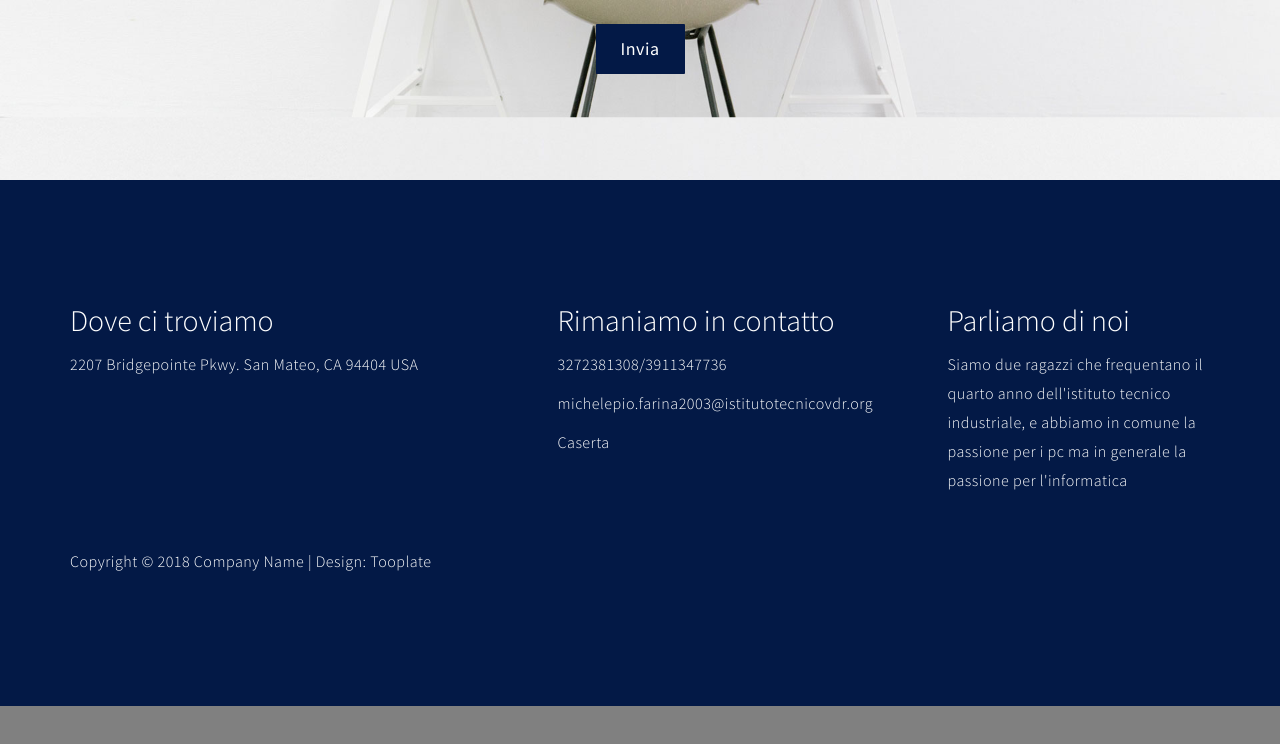
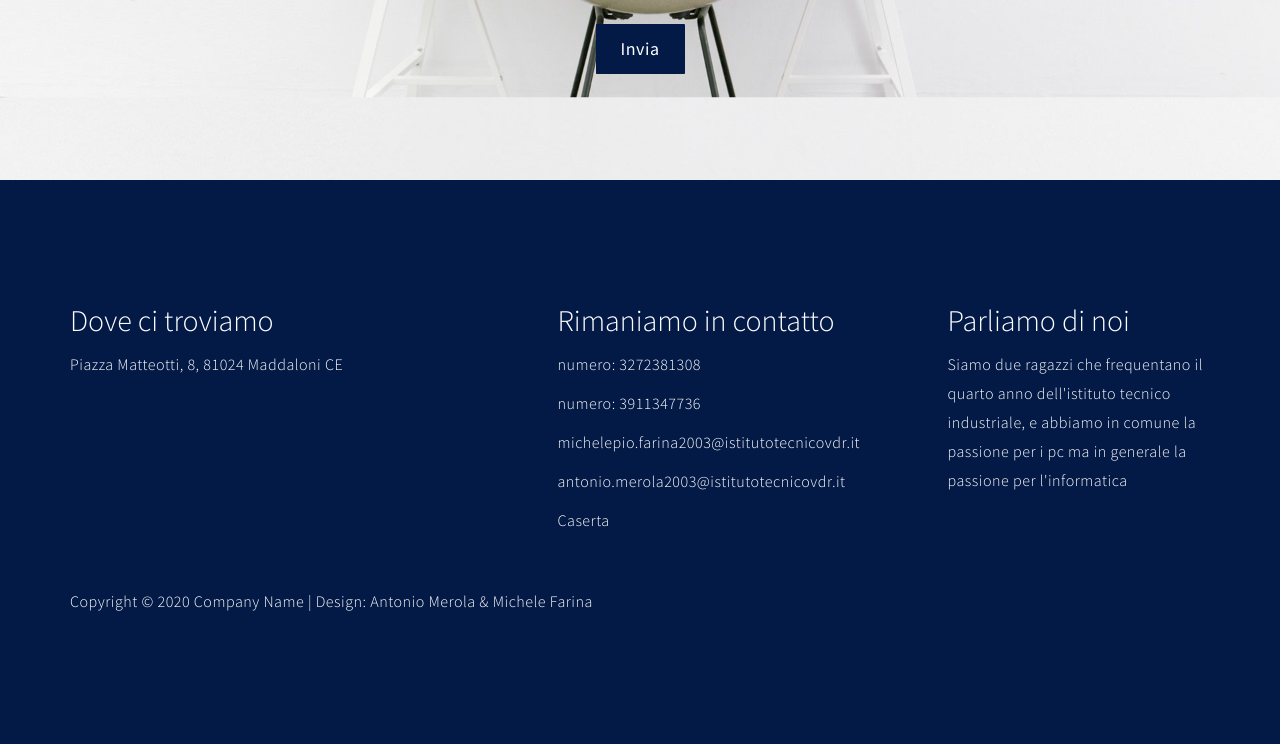
Before and after one commit to ANTM3ROLA/sito, a plain HTML site: page index.html in a window 1280 px wide. Shown: the part 4198-4942 px from the top of the page. Before the commit the page ends 4904 px from the top, so only its background shows below. Drawn offline with Linux system fonts and the light colour scheme; files whose address does not match are found by name.

Commit message:
modifiche

```diff
--- a/index.html
+++ b/index.html
@@ -125,6 +125,7 @@ http://www.tooplate.com/view/2099-scenic
                     <div class="project-item">
                          <a href="project-image1.jpeg" class="image-popup">
                               <img src="project-image1.jpg" class="img-responsive" alt="">
+
 
                               <div class="project-overlay">
                                    <div class="project-info">
@@ -302,9 +303,7 @@ http://www.tooplate.com/view/2099-scenic
 
                <div class="col-md-5 col-sm-6">
                     <h2>Dove ci troviamo</h2>
-                    <p>2207 Bridgepointe Pkwy.
-                         San Mateo, CA 94404
-                         USA
+                    <p> Piazza Matteotti, 8, 81024 Maddaloni CE
 
 
                </div>
@@ -312,8 +311,10 @@ http://www.tooplate.com/view/2099-scenic
                <div class="col-md-4 col-sm-6">
                     <div class="footer-info">
                     	<h2>Rimaniamo in contatto</h2>
-                         <p><a href="tel:3272381308/3911347736">3272381308/3911347736</a></p>
-                         <p><a href="michelepio.farina2003@istitutotecnicovdr.org/antonio.merola2003@istitutotecnicovdr.org">michelepio.farina2003@istitutotecnicovdr.org</a></p>
+                         <p><a href="tel:3272381308"> numero: 3272381308</a></p>
+                         <p><a href="tel:3911347736"> numero: 3911347736</a></p>
+                         <p><a href="michelepio.farina2003@istitutotecnicovdr.it">michelepio.farina2003@istitutotecnicovdr.it</a></p>
+                         <p><a href="antonio.merola2003@istitutotecnicovdr.it">antonio.merola2003@istitutotecnicovdr.it</a></p>
                          <p><a href="#">Caserta</a></p>
                     </div>
                </div>
@@ -330,9 +331,9 @@ http://www.tooplate.com/view/2099-scenic
 
                <div class="col-md-12 col-sm-12">
                     <div class="copyright-text">
-                         <p>Copyright © 2018 Company Name
+                         <p>Copyright © 2020 Company Name
 
-                         | Design: Tooplate</p>
+                         | Design: Antonio Merola & Michele Farina</p>
                     </div>
                </div>
 
--- a/tooplate-style.css
+++ b/tooplate-style.css
@@ -423,6 +423,7 @@ a:hover, a:active, a:focus {
 .project-info{
   color: black;
 
+
 }
 #row{
   display: flex;
```
